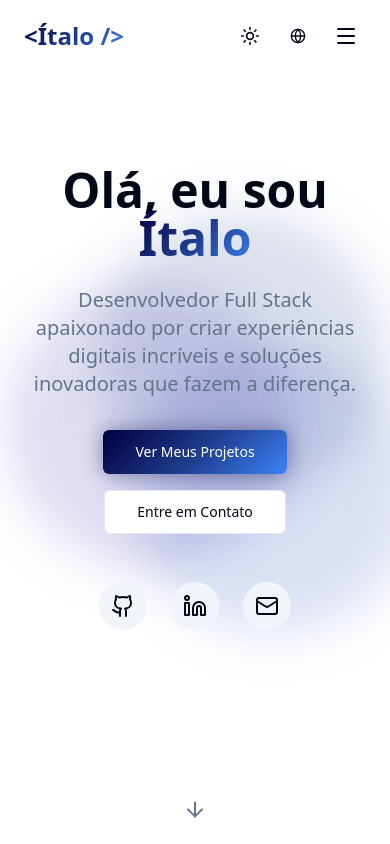
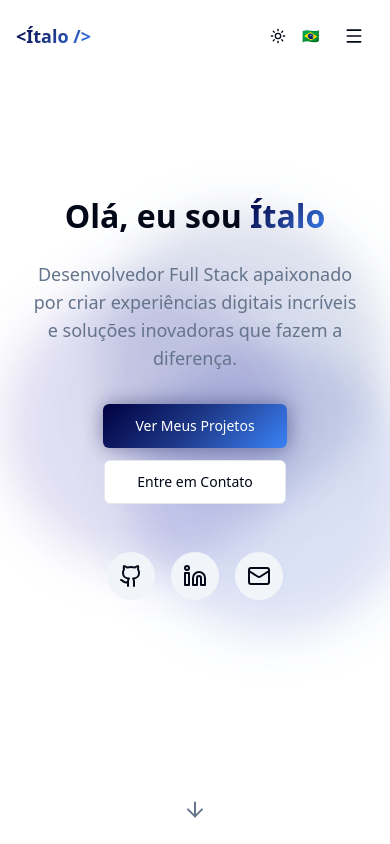
Before and after one commit to italosergio/portfolio, a Next.js app: page / in a window 390 px wide. Shown: the top 844 px of the page. Built offline with nearby package versions, Linux system fonts and the light colour scheme.

Commit message:
Corrige responsividade Mobile

```diff
--- a/src/app/globals.css
+++ b/src/app/globals.css
@@ -137,3 +137,82 @@ body {
 .text-muted-foreground {
   transition: color 0.3s ease;
 }
+
+/* Mobile navbar fixes */
+@media (max-width: 768px) {
+  .container {
+    max-width: 100%;
+    padding-left: 1rem;
+    padding-right: 1rem;
+  }
+
+  /* Fix navbar positioning and prevent overflow */
+  header {
+    position: fixed !important;
+    top: 0;
+    left: 0;
+    right: 0;
+    width: 100vw;
+    max-width: 100vw;
+    box-sizing: border-box;
+  }
+
+  header nav {
+    width: 100%;
+    max-width: 100%;
+    box-sizing: border-box;
+    overflow: visible;
+  }
+
+  /* Ensure navbar content fits */
+  header nav > div {
+    width: 100%;
+    max-width: 100%;
+    box-sizing: border-box;
+    display: flex;
+    align-items: center;
+    justify-content: space-between;
+    gap: 0.5rem;
+  }
+
+  /* Mobile menu improvements */
+  .mobile-menu {
+    background: hsl(var(--background));
+    border: 1px solid hsl(var(--border));
+    border-radius: 0.5rem;
+    margin-top: 0.5rem;
+    padding: 1rem;
+    width: 100%;
+    box-sizing: border-box;
+  }
+
+  /* Prevent horizontal scroll */
+  html, body {
+    overflow-x: hidden;
+    max-width: 100vw;
+  }
+
+  /* Ensure sections don't overflow */
+  section {
+    overflow-x: hidden;
+    max-width: 100vw;
+    box-sizing: border-box;
+  }
+
+  /* Fix button spacing on mobile */
+  .flex.gap-4 {
+    gap: 0.75rem;
+  }
+
+  /* Improve text readability on small screens */
+  .text-4xl {
+    font-size: 2rem;
+    line-height: 2.5rem;
+  }
+
+  /* Ensure all containers respect viewport */
+  * {
+    max-width: 100vw;
+    box-sizing: border-box;
+  }
+}
--- a/src/app/layout.tsx
+++ b/src/app/layout.tsx
@@ -19,6 +19,7 @@ export const metadata: Metadata = {
   description: "Portfolio de Ítalo, desenvolvedor full stack com 5+ anos de experiência especializado em React, Next.js, Node.js e tecnologias modernas.",
   keywords: ["desenvolvedor", "full stack", "react", "nextjs", "nodejs", "typescript", "remix", "wordpress", "elementor"],
   authors: [{ name: "Ítalo" }],
+  viewport: "width=device-width, initial-scale=1, maximum-scale=1, user-scalable=no",
   icons: {
     icon: '/favicon.svg',
   },
--- a/src/components/Footer.tsx
+++ b/src/components/Footer.tsx
@@ -10,7 +10,7 @@ const Footer = () => {
 
   return (
     <footer className="bg-secondary/50 py-8">
-      <div className="container mx-auto px-6">
+      <div className="container mx-auto px-4 sm:px-6">
         <motion.div
           initial={{ opacity: 0, y: 20 }}
           whileInView={{ opacity: 1, y: 0 }}
--- a/src/components/Header.tsx
+++ b/src/components/Header.tsx
@@ -33,21 +33,21 @@ const Header = () => {
     <motion.header
       initial={{ y: -100 }}
       animate={{ y: 0 }}
-      className={`fixed top-0 w-full z-50 transition-all duration-300 ${
+      className={`fixed top-0 left-0 right-0 w-full z-50 transition-all duration-300 ${
         scrolled ? "bg-background/80 backdrop-blur-md shadow-lg" : "bg-background/60 backdrop-blur-sm"
       }`}
     >
-      <nav className="container mx-auto px-6 py-4">
-        <div className="flex items-center justify-between">
+      <nav className="w-full max-w-7xl mx-auto px-4 sm:px-6 py-4">
+        <div className="flex items-center justify-between w-full min-w-0">
           <motion.div
             whileHover={{ scale: 1.05 }}
-            className="text-2xl font-bold gradient-text"
+            className="text-lg sm:text-xl md:text-2xl font-bold gradient-text flex-shrink-0"
           >
             {"<Ítalo />"}
           </motion.div>
 
           {/* Desktop Navigation */}
-          <div className="hidden md:flex items-center space-x-8">
+          <div className="hidden md:flex items-center space-x-4 lg:space-x-8">
             {navItems.map((item) => (
               <motion.a
                 key={item.name}
@@ -68,15 +68,18 @@ const Header = () => {
           </div>
 
           {/* Mobile Menu Button */}
-          <div className="md:hidden flex items-center gap-2">
-            <ThemeToggle />
-            <LanguageSelector />
+          <div className="md:hidden flex items-center gap-1 flex-shrink-0">
+            <div className="flex items-center">
+              <ThemeToggle />
+              <LanguageSelector />
+            </div>
             <Button
               variant="ghost"
               size="icon"
               onClick={() => setIsMenuOpen(!isMenuOpen)}
+              className="ml-1 flex-shrink-0"
             >
-              {isMenuOpen ? <X /> : <Menu />}
+              {isMenuOpen ? <X className="w-5 h-5" /> : <Menu className="w-5 h-5" />}
             </Button>
           </div>
         </div>
@@ -86,7 +89,7 @@ const Header = () => {
           <motion.div
             initial={{ opacity: 0, y: -20 }}
             animate={{ opacity: 1, y: 0 }}
-            className="md:hidden mt-4 pb-4"
+            className="md:hidden mobile-menu"
           >
             {navItems.map((item) => (
               <a
@@ -98,7 +101,7 @@ const Header = () => {
                 {item.name}
               </a>
             ))}
-            <Button className="gradient-bg text-white mt-4 w-full" asChild>
+            <Button className="gradient-bg text-white mt-4 w-full text-sm" asChild>
               <a href="https://drive.google.com/file/d/1UMO-Zxa0N_8MbGmQo0_ItnOoGuAu7heA/view?usp=sharing" target="_blank" rel="noopener noreferrer">
                 {t("downloadCV")}
               </a>
--- a/src/components/Hero.tsx
+++ b/src/components/Hero.tsx
@@ -7,6 +7,7 @@ import { useLanguage } from "@/contexts/LanguageContext"
 
 const Hero = () => {
   const { t } = useLanguage()
+
   return (
     <section id="home" className="min-h-screen flex items-center justify-center relative overflow-hidden">
       {/* Background Animation */}
@@ -16,14 +17,14 @@ const Hero = () => {
         <div className="absolute bottom-1/4 left-1/3 w-72 h-72 bg-blue-800/30 dark:bg-blue-500/20 rounded-full mix-blend-multiply dark:mix-blend-normal filter blur-xl opacity-70 animate-pulse animation-delay-4000"></div>
       </div>
 
-      <div className="container mx-auto px-6 text-center">
+      <div className="container mx-auto px-4 sm:px-6 text-center">
         <motion.div
           initial={{ opacity: 0, y: 50 }}
           animate={{ opacity: 1, y: 0 }}
           transition={{ duration: 0.8 }}
         >
           <motion.h1
-            className="text-5xl md:text-7xl font-bold mb-6"
+            className="text-4xl sm:text-5xl md:text-7xl font-bold mb-6"
             initial={{ opacity: 0, y: 20 }}
             animate={{ opacity: 1, y: 0 }}
             transition={{ delay: 0.2 }}
@@ -33,7 +34,7 @@ const Hero = () => {
           </motion.h1>
 
           <motion.p
-            className="text-xl md:text-2xl text-muted-foreground mb-8 max-w-3xl mx-auto"
+            className="text-lg sm:text-xl md:text-2xl text-muted-foreground mb-8 max-w-3xl mx-auto px-4"
             initial={{ opacity: 0, y: 20 }}
             animate={{ opacity: 1, y: 0 }}
             transition={{ delay: 0.4 }}
@@ -42,7 +43,7 @@ const Hero = () => {
           </motion.p>
 
           <motion.div
-            className="flex flex-col sm:flex-row gap-4 justify-center items-center mb-12"
+            className="flex flex-col sm:flex-row gap-4 justify-center items-center mb-12 px-4"
             initial={{ opacity: 0, y: 20 }}
             animate={{ opacity: 1, y: 0 }}
             transition={{ delay: 0.6 }}
@@ -56,7 +57,7 @@ const Hero = () => {
           </motion.div>
 
           <motion.div
-            className="flex justify-center space-x-6 mb-12"
+            className="flex justify-center space-x-4 sm:space-x-6 mb-12"
             initial={{ opacity: 0, y: 20 }}
             animate={{ opacity: 1, y: 0 }}
             transition={{ delay: 0.8 }}
--- a/src/components/LanguageSelector.tsx
+++ b/src/components/LanguageSelector.tsx
@@ -26,12 +26,11 @@ const LanguageSelector = () => {
     <div className="relative">
       <Button
         variant="ghost"
-        size="sm"
+        size="icon"
         onClick={() => setIsOpen(!isOpen)}
-        className="flex items-center gap-2"
+        className="flex items-center justify-center w-8 h-8 p-0"
       >
-        <Globe className="w-4 h-4" />
-        <span className="hidden sm:inline">
+        <span className="text-sm">
           {languages.find(lang => lang.code === language)?.flag}
         </span>
       </Button>
@@ -41,7 +40,8 @@ const LanguageSelector = () => {
           initial={{ opacity: 0, y: -10 }}
           animate={{ opacity: 1, y: 0 }}
           exit={{ opacity: 0, y: -10 }}
-          className="absolute top-full right-0 mt-2 bg-card border rounded-lg shadow-lg p-2 min-w-[150px] z-50"
+          className="absolute top-full right-0 mt-2 bg-card border rounded-lg shadow-lg p-2 min-w-[120px] z-[60]"
+          style={{ position: 'fixed', top: '60px', right: '16px' }}
         >
           {languages.map((lang) => (
             <button
--- a/src/components/Projects.tsx
+++ b/src/components/Projects.tsx
@@ -45,7 +45,7 @@ const Projects = () => {
 
   return (
     <section id="projects" className="py-20">
-      <div className="container mx-auto px-6">
+      <div className="container mx-auto px-4 sm:px-6">
         <motion.div
           initial={{ opacity: 0, y: 50 }}
           whileInView={{ opacity: 1, y: 0 }}
@@ -61,7 +61,7 @@ const Projects = () => {
           </p>
         </motion.div>
 
-        <div className="grid md:grid-cols-2 gap-8">
+        <div className="grid grid-cols-1 md:grid-cols-2 gap-6 md:gap-8">
           {projects.map((project, index) => (
             <motion.div
               key={project.title}
--- a/src/components/ThemeToggle.tsx
+++ b/src/components/ThemeToggle.tsx
@@ -15,7 +15,7 @@ const ThemeToggle = () => {
       variant="ghost"
       size="icon"
       onClick={toggleTheme}
-      className="relative"
+      className="relative w-8 h-8 p-0"
       title={theme === "light" ? t("darkMode") : t("lightMode")}
     >
       <motion.div
@@ -27,7 +27,7 @@ const ThemeToggle = () => {
         transition={{ duration: 0.2 }}
         className="absolute"
       >
-        <Sun className="w-5 h-5" />
+        <Sun className="w-4 h-4" />
       </motion.div>
       <motion.div
         initial={false}
@@ -38,7 +38,7 @@ const ThemeToggle = () => {
         transition={{ duration: 0.2 }}
         className="absolute"
       >
-        <Moon className="w-5 h-5" />
+        <Moon className="w-4 h-4" />
       </motion.div>
     </Button>
   )
```
Also changed, not shown: src/components/About.tsx (+5 -5 lines), src/components/Contact.tsx (+8 -8 lines), src/components/Skills.tsx (+4 -4 lines).
